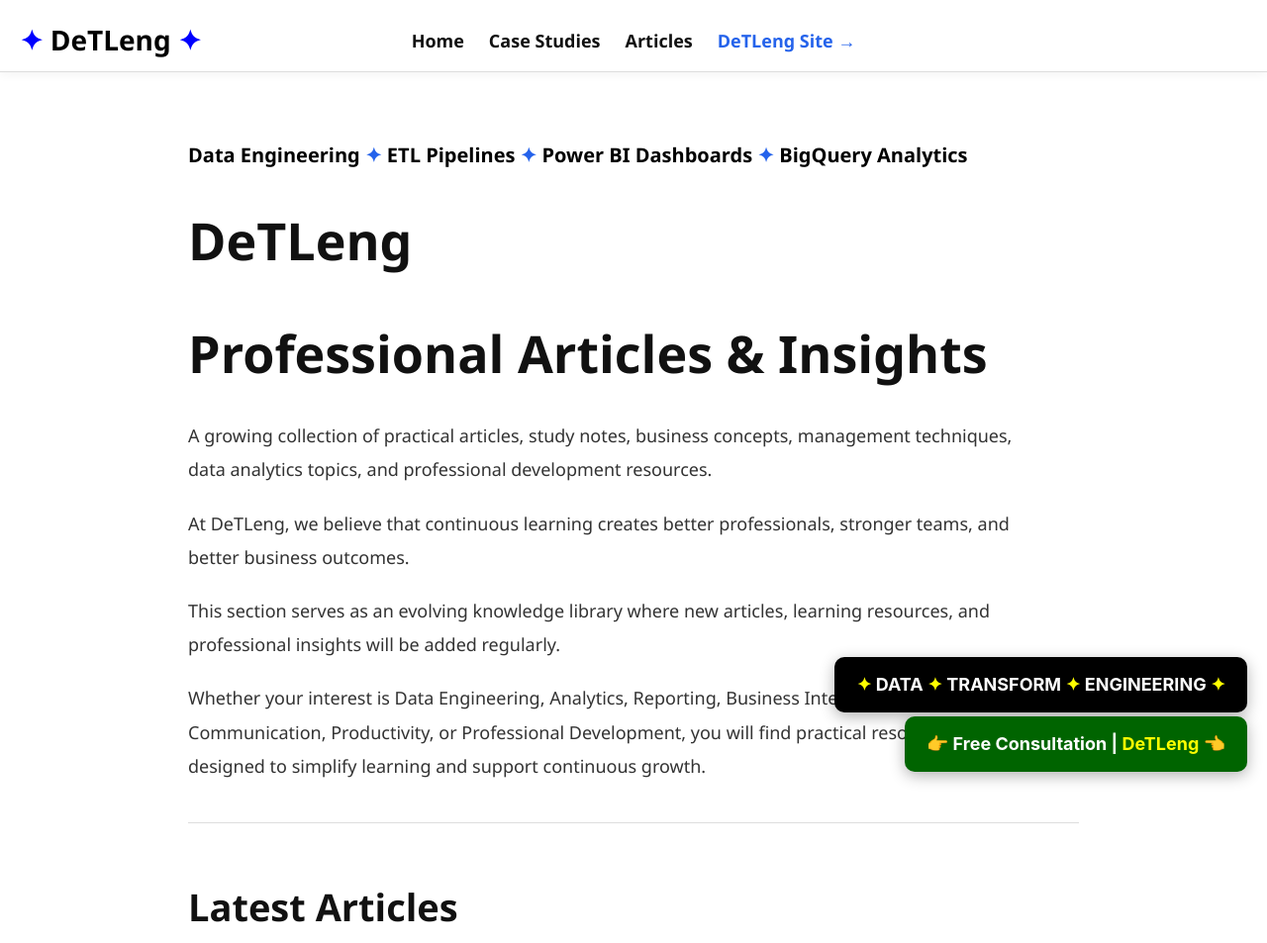
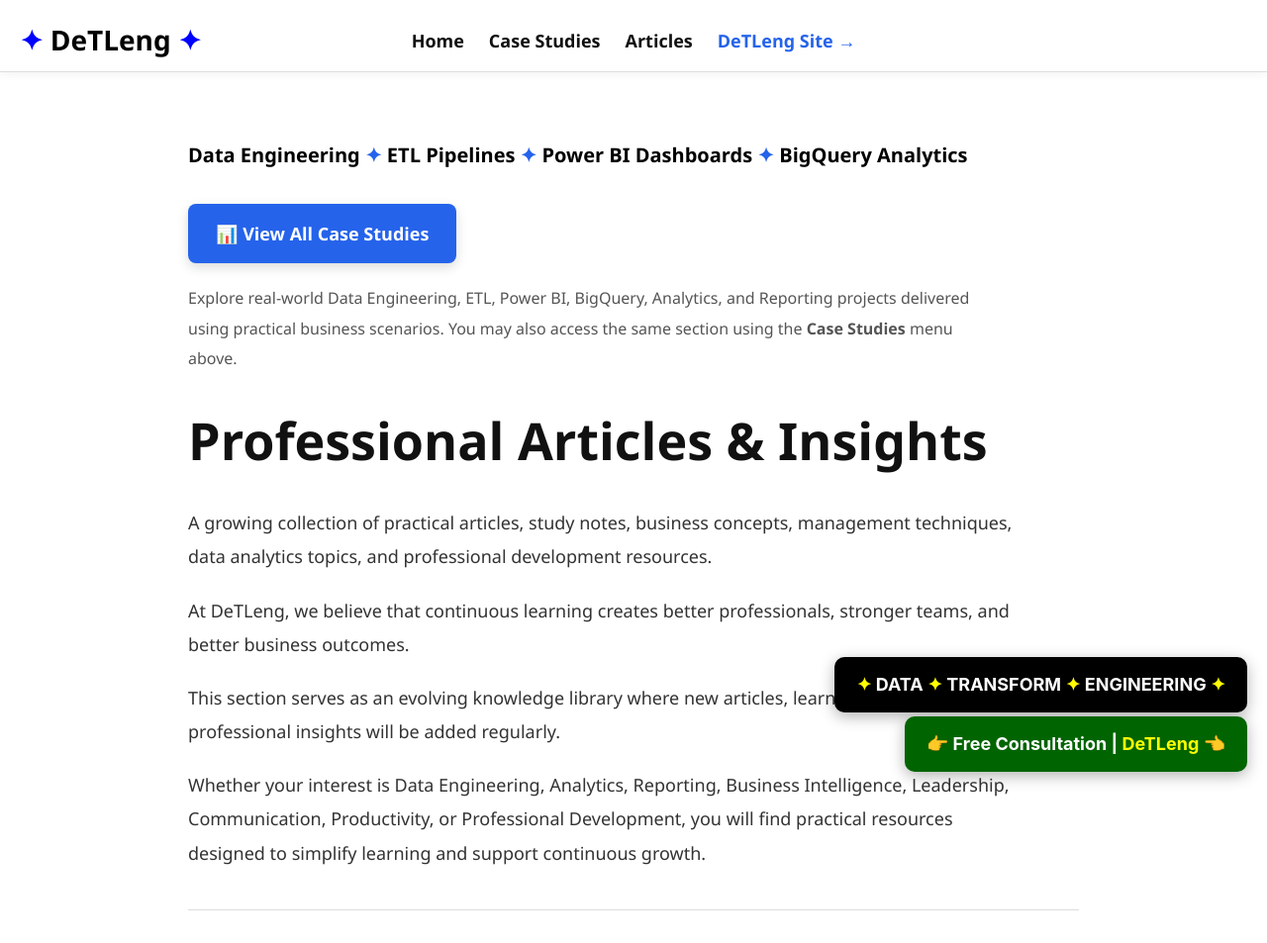
Before and after one commit to Navid-Ishaq/detleng-case-studies, a plain HTML site: page articles.html in a window 1280 px wide. Shown: the top 953 px of the page at 99% size. Drawn offline with Linux system fonts and the light colour scheme.

Commit message:
Update articles.html

```diff
--- a/articles.html
+++ b/articles.html
@@ -381,8 +381,36 @@
 
 <p style="font-size:20px;font-weight:700;color:#000;">Data Engineering <span style="color:#2563EB;">✦</span> ETL Pipelines <span style="color:#2563EB;">✦</span> Power BI Dashboards <span style="color:#2563EB;">✦</span> BigQuery Analytics</p>
 
-<h1> DeTLeng</h1>
+<!-- ========================================================= -->
+<!-- CASE STUDIES CTA START -->
+<!-- ========================================================= -->
 
+<div style="margin-top:30px; margin-bottom:20px;">
+
+    <a href="https://casestudy.detleng.com/case-studies.html"
+       style="
+       display:inline-block;
+       background:#2563eb;
+       color:#ffffff;
+       padding:14px 28px;
+       border-radius:8px;
+       text-decoration:none;
+       font-weight:700;
+       font-size:18px;
+       box-shadow:0 4px 12px rgba(0,0,0,0.15);
+       ">
+       📊 View All Case Studies
+    </a>
+
+</div>
+
+<p style="font-size:16px;color:#555;max-width:800px;">
+Explore real-world Data Engineering, ETL, Power BI, BigQuery, Analytics, and Reporting projects delivered using practical business scenarios. You may also access the same section using the <strong>Case Studies</strong> menu above.
+</p>
+
+<!-- ========================================================= -->
+<!-- CASE STUDIES CTA END -->
+<!-- ========================================================= -->
 
 
 
```
